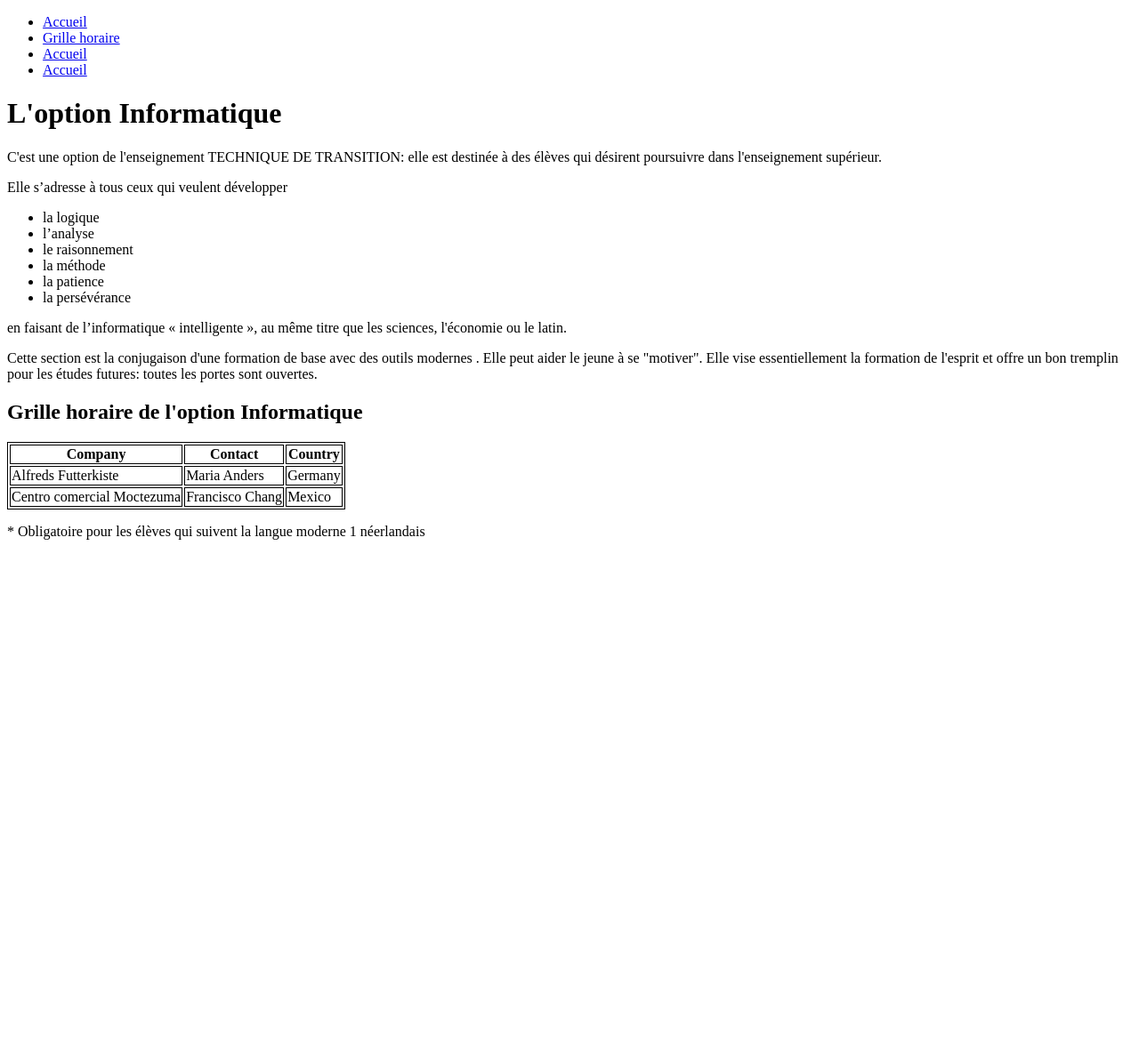
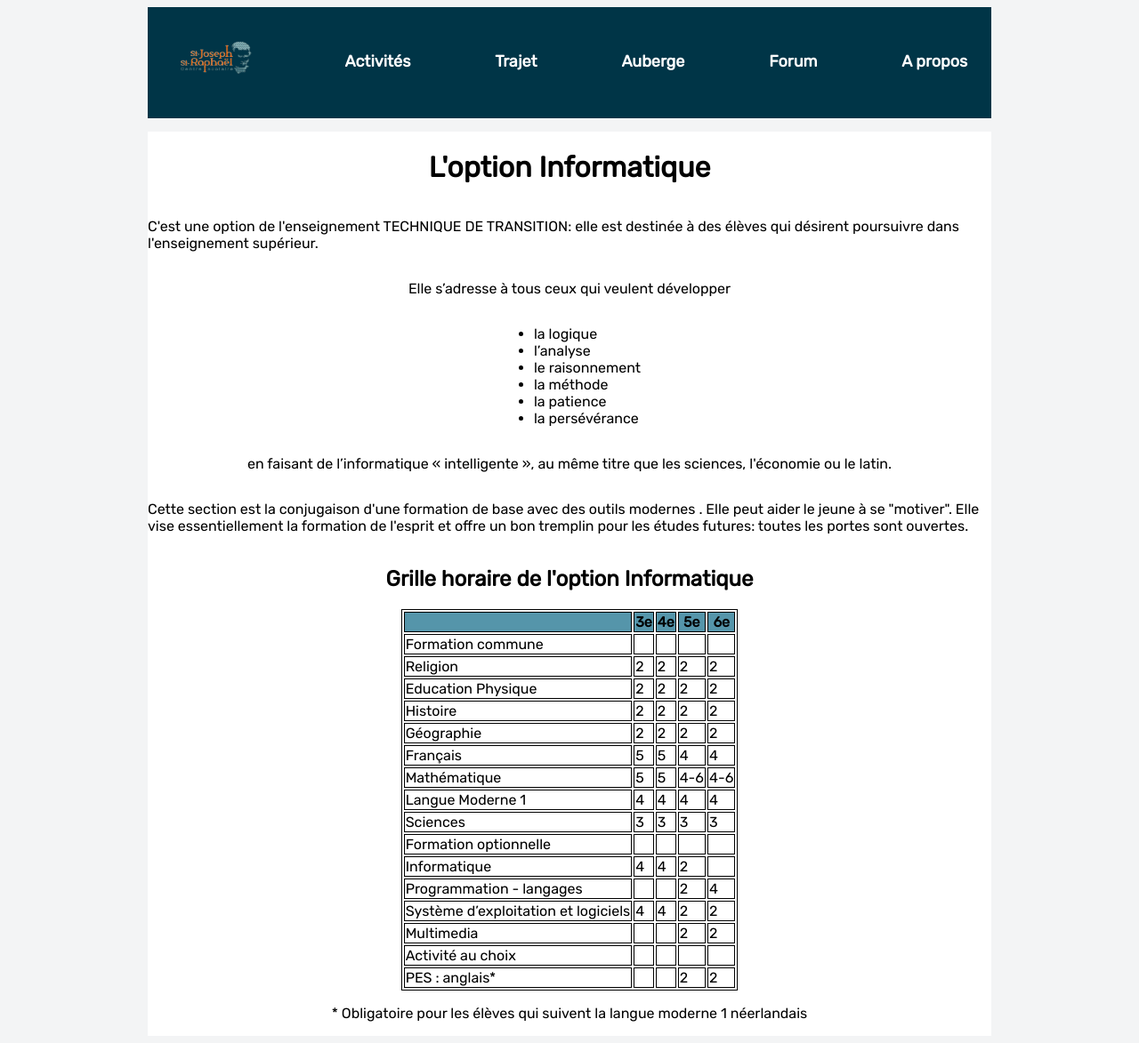
Before and after one commit to Skyral1/Porte-Ouvertes, a plain HTML site: page index.html in a window 1280 px wide. Shown: the whole page at 89% size. Before the commit the page ends 800 px from the top, so only its background shows below. Drawn offline with Linux system fonts and the light colour scheme.

Commit message:
Add : Table & logo | Change : CSS base
Signed-off-by: Thibault Soquette <thibault.soquette.pro@gmail.com>

```diff
--- a/assets/css/style.css
+++ b/assets/css/style.css
@@ -1,5 +1,95 @@
+/* Import GoogleFont */
+
+@import url("https://fonts.googleapis.com/css2?family=Rubik&display=swap");
+
+/* All the file */
+
+* {
+	font-family: "Rubik", sans-serif;
+	text-decoration: none;
+}
+
+/* Body */
+
+body {
+	background: #f3f4f5;
+}
+
+/* NavBar */
+
+nav {
+	display: flex;
+	justify-content: center;
+	align-content: center;
+	gap: 10%;
+	padding: 32px 0px;
+	background-color: #003547;
+	width: 75%;
+	margin: auto;
+}
+
+.navbar-img > img {
+	width: 100px;
+}
+
+.nav-item {
+	font-size: large;
+	font-weight: 600;
+	color: #ffffff;
+}
+
+.nav-item::after {
+	content: "";
+	display: block;
+	position: relative;
+	width: 100%;
+	height: 3px;
+	background: #f16c05;
+	transform: scaleX(0);
+	transition: transform 0.1s ease-in-out;
+}
+
+.nav-item:hover::after {
+	transform: scaleX(1);
+}
+
+/* Main */
+
+main {
+	background-color: #ffffff;
+	width: 75%;
+	margin: auto;
+	margin-top: 15px;
+	display: flex;
+	flex-direction: column;
+	align-items: center;
+}
+
+/* Table */
+
 table,
 th,
 td {
 	border: 1px solid black;
 }
+
+.table_title {
+	background-color: #5595aa;
+}
+
+/* @media */
+
+@media screen and (max-width: 600px) {
+	nav {
+		flex-direction: column;
+		text-align: center;
+	}
+
+	h1 {
+		text-align: center;
+	}
+
+	.images {
+		text-align: center;
+	}
+}
--- a/index.html
+++ b/index.html
@@ -15,12 +15,24 @@
 	<body>
 		<header>
 			<nav>
-				<ul>
-					<li><a href="#">Accueil</a></li>
-					<li><a href="#">Grille horaire</a></li>
-					<li><a href="#">Accueil</a></li>
-					<li><a href="#">Accueil</a></li>
-				</ul>
+				<a class="navbar-img" href="./"
+					><img src="assets/img/Saint-raph-removebg-preview.png" alt="Logo Saint-Raphaël" height="50px">
+				</a>
+				<a class="nav-item" href="./activities.html">
+					<p>Activités</p>
+				</a>
+				<a class="nav-item" href="./trajet.html">
+					<p>Trajet</p>
+				</a>
+				<a class="nav-item" href="./auberge.html">
+					<p>Auberge</p>
+				</a>
+				<a class="nav-item" href="https://info-paris-straph.tawk.help/">
+					<p>Forum</p>
+				</a>
+				<a class="nav-item" href="./info.html">
+					<p>A propos</p>
+				</a>
 			</nav>
 		</header>
 		<main>
@@ -58,20 +70,125 @@
 			<h2>Grille horaire de l'option Informatique</h2>
 
 			<table>
-				<tr>
-					<th>Company</th>
-					<th>Contact</th>
-					<th>Country</th>
+				<tr class="table_title">
+					<th></th>
+					<th>3e</th>
+					<th>4e</th>
+					<th>5e</th>
+					<th>6e</th>
 				</tr>
 				<tr>
-					<td>Alfreds Futterkiste</td>
-					<td>Maria Anders</td>
-					<td>Germany</td>
+					<td class="column_title">Formation commune</td>
+					<td></td>
+					<td></td>
+					<td></td>
+					<td></td>
 				</tr>
 				<tr>
-					<td>Centro comercial Moctezuma</td>
-					<td>Francisco Chang</td>
-					<td>Mexico</td>
+					<td>Religion</td>
+					<td>2</td>
+					<td>2</td>
+					<td>2</td>
+					<td>2</td>
+				</tr>
+				<tr>
+					<td>Education Physique</td>
+					<td>2</td>
+					<td>2</td>
+					<td>2</td>
+					<td>2</td>
+				</tr>
+				<tr>
+					<td>Histoire</td>
+					<td>2</td>
+					<td>2</td>
+					<td>2</td>
+					<td>2</td>
+				</tr>
+
+				<tr>
+					<td>Géographie</td>
+					<td>2</td>
+					<td>2</td>
+					<td>2</td>
+					<td>2</td>
+				</tr>
+				<tr>
+					<td>Français</td>
+					<td>5</td>
+					<td>5</td>
+					<td>4</td>
+					<td>4</td>
+				</tr>
+				<tr>
+					<td>Mathématique</td>
+					<td>5</td>
+					<td>5</td>
+					<td>4-6</td>
+					<td>4-6</td>
+				</tr>
+				<tr>
+					<td>Langue Moderne 1</td>
+					<td>4</td>
+					<td>4</td>
+					<td>4</td>
+					<td>4</td>
+				</tr>
+				<tr>
+					<td>Sciences</td>
+					<td>3</td>
+					<td>3</td>
+					<td>3</td>
+					<td>3</td>
+				</tr>
+				<tr>
+					<td class="column_title">Formation optionnelle</td>
+					<td></td>
+					<td></td>
+					<td></td>
+					<td></td>
+				</tr>
+				<tr>
+					<td>Informatique</td>
+					<td>4</td>
+					<td>4</td>
+					<td>2</td>
+					<td></td>
+				</tr>
+				<tr>
+					<td>Programmation - langages</td>
+					<td></td>
+					<td></td>
+					<td>2</td>
+					<td>4</td>
+				</tr>
+				<tr>
+					<td>Système d’exploitation et logiciels</td>
+					<td>4</td>
+					<td>4</td>
+					<td>2</td>
+					<td>2</td>
+				</tr>
+				<tr>
+					<td>Multimedia</td>
+					<td></td>
+					<td></td>
+					<td>2</td>
+					<td>2</td>
+				</tr>
+				<tr>
+					<td class="column_title">Activité au choix</td>
+					<td></td>
+					<td></td>
+					<td></td>
+					<td></td>
+				</tr>
+				<tr>
+					<td>PES : anglais*</td>
+					<td></td>
+					<td></td>
+					<td>2</td>
+					<td>2</td>
 				</tr>
 			</table>
 
```
Also changed, not shown: assets/img/Saint-raph-removebg-preview.png (added).
